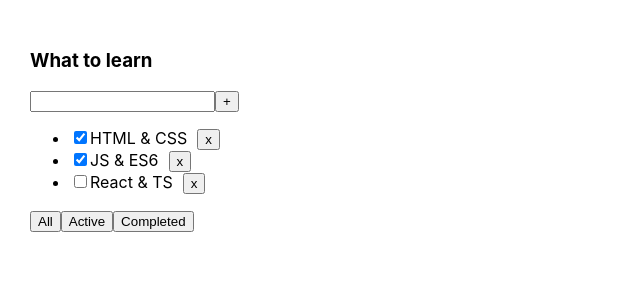
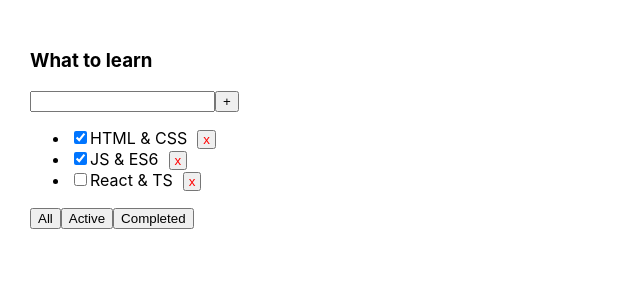
Before and after one commit to e-nagornyak/task-manager, a React (Create React App) app: page / in a window 1280 px wide. Shown: the top 300 px of the page, without its empty margins (0-640 px from the left). Built offline with nearby package versions, Linux system fonts and the light colour scheme.

Commit message:
Added styles for filter buttons

```diff
--- a/src/App.css
+++ b/src/App.css
@@ -5,4 +5,11 @@
 
 .container li button {
     margin-left: 10px;
+    color: red;
+    padding: 0 4px;
 }
+
+.div-filter {
+    display: flex;
+    justify-content: space-between;
+}
```
